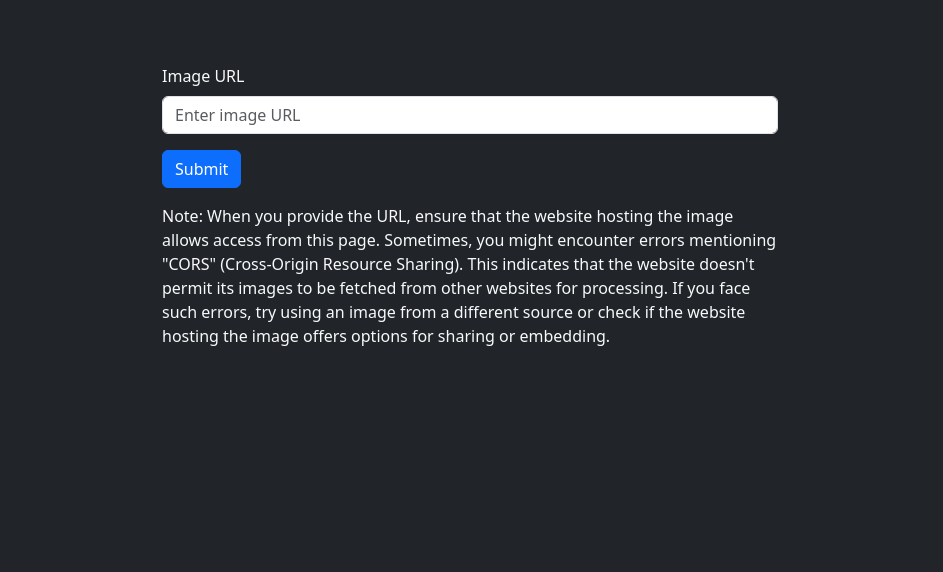
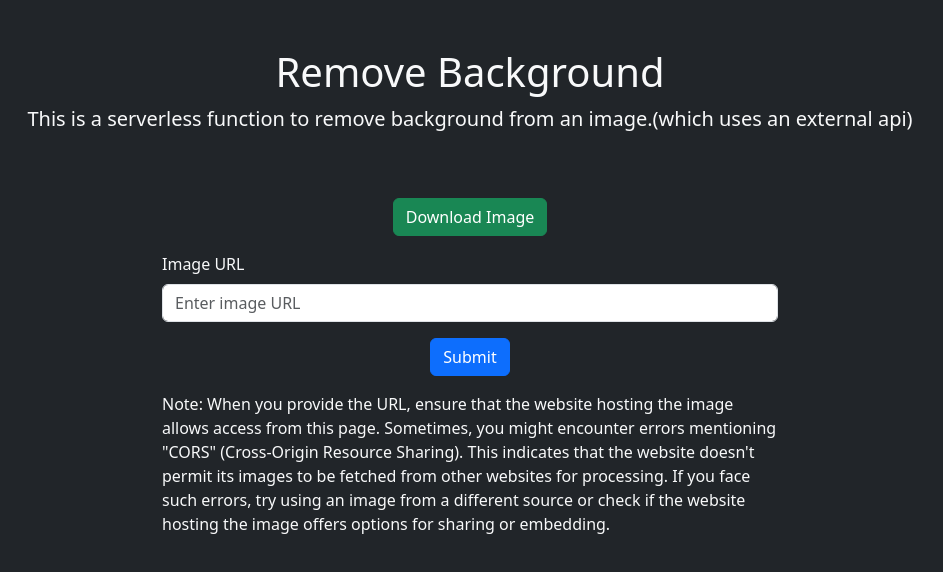
Before and after one commit to Sukhress-Warun/remove-background, a website: page index.html in a window 1280 px wide. Shown: the whole page, without its empty margins (170-1113 px from the left). Drawn offline with nearby package versions, Linux system fonts and the light colour scheme.

Commit message:
single page ui, readme file

```diff
--- a/index.html
+++ b/index.html
@@ -8,18 +8,27 @@
     <link href="https://cdn.jsdelivr.net/npm/bootstrap@5.3.0-alpha1/dist/css/bootstrap.min.css" rel="stylesheet">
 </head>
 <body class="bg-dark text-light">
+    <h1 class="text-center mt-5">Remove Background</h1>
+    <p class="text-center lead text-light">
+        This is a serverless function to remove background from an image.(which uses an external api)
+    </p>
     <div class="container-fluid mt-5">
         <div class="row">
             <div class="col-lg-6 col-10 mx-auto">
-                <img class="mx-auto" id="displayImage" src="#" alt="image in url" width="auto" height="500px" style="display: none;">
-                <button id="downloadButton" class="btn btn-success mt-3" style="display: none;" onclick="downloadImage()">Download Image</button>
+                <img class="mx-auto" id="displayImage" src="#" alt="image in url" width="auto" height="300px" style="display: none;">
+                <div class="text-center mt-3">
+                    <button id="downloadButton" class="btn btn-success mx-auto"  onclick="downloadImage()">Download Image</button>
+                </div>
+
             </div>
         </div>
         <div class="row mt-3">
             <form class="col-lg-6 col-10 mx-auto" id="imageForm">
                 <label for="imageUrl" class="form-label">Image URL</label>
                 <input type="text" class="form-control text-light" id="imageUrl" name="url" placeholder="Enter image URL">
-                <button type="submit" class="btn btn-primary mt-3">Submit</button>
+                <div class="text-center">
+                    <button type="submit" class="btn btn-primary mt-3">Submit</button>
+                </div>
             </form>
         </div>
         <div class="row mt-3">
--- a/netlify/functions/remove_background/remove_background.js
+++ b/netlify/functions/remove_background/remove_background.js
@@ -34,7 +34,6 @@ const handler = async (event, context) => {
       encoding: null
     })
 
-    console.log(response.data);
     const buffer = Buffer.from(response.data, 'binary');
 
 
@@ -45,7 +44,6 @@ const handler = async (event, context) => {
       },
       body: JSON.stringify({data : buffer.toString('base64')}),
     }
-    console.log(res);
 
     return res;
 
```
Also changed, not shown: README.md (added).
